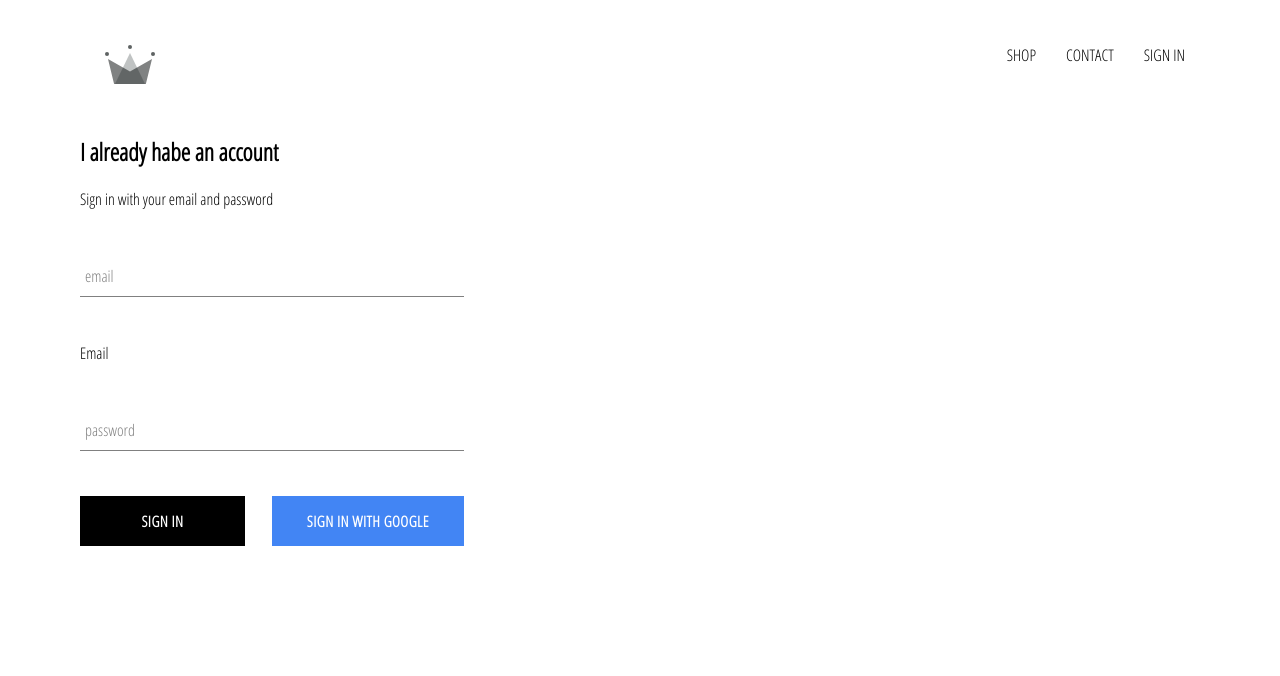
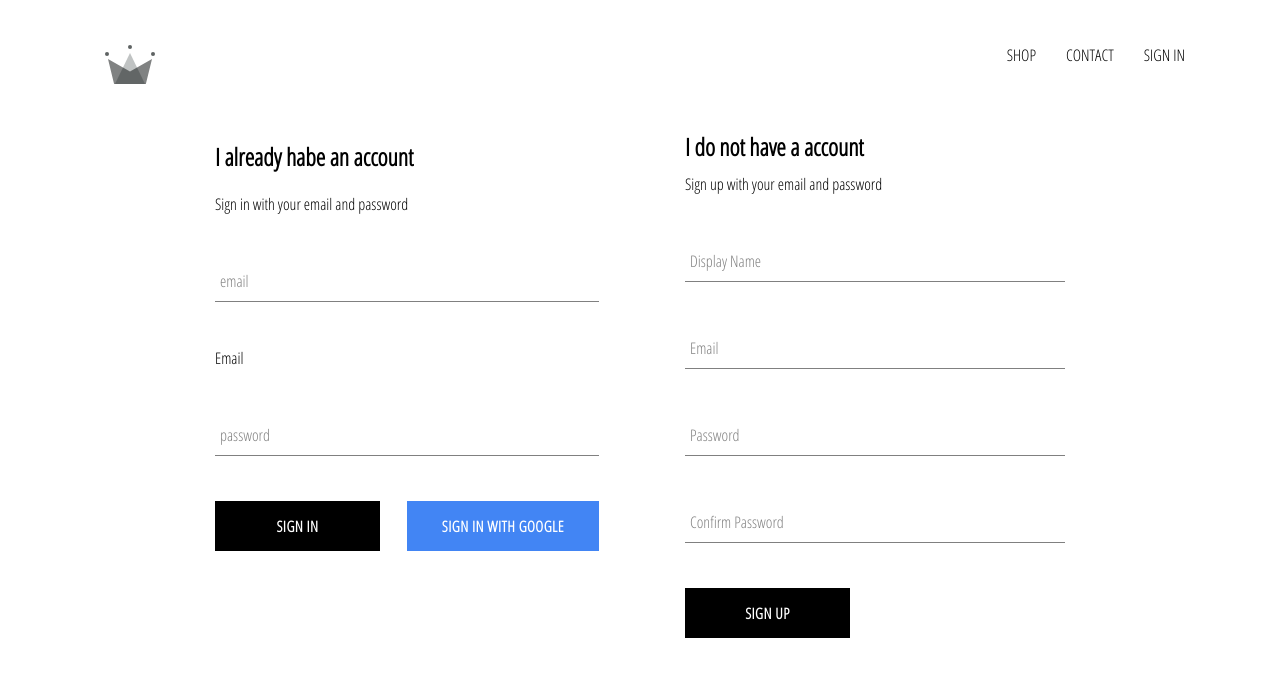
Before and after one commit to iwy-ok/crwn-clothing, a React (Create React App) app: page /signin in a window 1280 px wide. Shown: the top 676 px of the page. Built offline with nearby package versions, Linux system fonts and the light colour scheme; no server answers.

Commit message:
implemented firebase utils, included  ability to store authenticated users into our firestore database

```diff
--- a/src/App.js
+++ b/src/App.js
@@ -7,7 +7,7 @@
 import ShopPage from './pages/shop/shop.component';
 import Header from './components/header/header.component';
 import SignInAndSignUpPage from './pages/sign-in-and-sign-up/sign-in-and-sign-up.component';
-import { auth } from './firebase/firebase.utils';
+import { auth, createUserProfileDocument } from './firebase/firebase.utils';
 
 
 
@@ -23,14 +23,29 @@
   unsubscribeFromAuth = null
 
   componentDidMount() {
-   this.unsubscribeFromAuth = auth.onAuthStateChanged(user => {
-      this.setState({ currentUser: user});
-      console.log(user);
-    })
+   this.unsubscribeFromAuth = auth.onAuthStateChanged(async userAuth => {
+
+      if(userAuth) {
+        const userRef = await createUserProfileDocument(userAuth);
+
+        userRef.onSnapshot(snapShot => {
+         this.setState({
+           currentUser: {
+             id: snapShot.id,
+             ...snapShot.data()
+           }
+         });
+
+         console.log(this.state);
+        });
+
+      }
+      this.setState({currentUser: userAuth});
+    });
   }
 
   componentWillUnmount() {
-    this.unsubscribeFromAuth();
+
   }
 
 
--- /dev/null
+++ b/src/components/sign-up/sign-up.component.jsx
@@ -0,0 +1,102 @@
+import React from 'react';
+
+import FormInput from '../form-input/form-input.component'
+import CustomButton from '../custom-button/custom-buttom.component'
+
+import {auth, createUserProfileDocument} from '../../firebase/firebase.utils';
+
+import './sign-up.styles.scss';
+
+
+class SignUp extends React.Component {
+    constructor() {
+        super();
+
+        this.state = {
+            displayName: '',
+            email: '',
+            password: '',
+            confirmPassword: ''
+        };
+    }
+
+    handleSubmit = async event => {
+        event.preventDefault();
+
+        const { displayName, email, password, confirmPassword } = this.state;
+
+        if(password != confirmPassword) {
+            alert("password don't match");
+            return;
+        }
+
+        try{
+
+            const {user} = await auth.createUserWithEmailAndPassword(email, password);
+            await createUserProfileDocument(user, {displayName});
+            this.setState({
+                displayName: '',
+                email: '',
+                password: '',
+                confirmPassword: ''
+            })
+
+
+        } catch(error) {
+            console.error(error);
+
+        }
+
+    };
+
+    handleChange = event => {
+        const {name, value} = event.target;
+        this.setState({[name]: value});
+    };
+
+
+    render() {
+        const { displayName, email, password, confirmPassword } = this.state;
+        return(
+            <div className='sign-up'>
+                <h2 className='title'>
+                    I do not have a account
+                </h2>
+                <span>Sign up with your email and password</span>
+                <form className='sign-up-form' onSubmit = {this.handleSubmit}>
+                    <FormInput
+                    type='text'
+                    name='displayName'
+                    value={displayName}
+                    onChange={this.handleChange}
+                    label='Display Name'
+                    required />
+                            <FormInput
+                    type='email'
+                    name='email'
+                    value={email}
+                    onChange={this.handleChange}
+                    label='Email'
+                    required />
+                            <FormInput
+                    type='password'
+                    name='password'
+                    value={password}
+                    onChange={this.handleChange}
+                    label='Password'
+                    required />
+                            <FormInput
+                    type='password'
+                    name='confirmPassword'
+                    value={confirmPassword}
+                    onChange={this.handleChange}
+                    label='Confirm Password'
+                    required />
+                    <CustomButton type='submit'>SIGN UP</CustomButton>
+                </form>
+            </div>
+        )
+    }
+}
+
+export default SignUp;
--- /dev/null
+++ b/src/components/sign-up/sign-up.styles.scss
@@ -0,0 +1,8 @@
+.sign-up {
+    display: flex;
+    flex-direction: column;
+    width: 380px;
+    .title {
+        margin: 10px 0;
+    }
+}
--- a/src/firebase/firebase.utils.js
+++ b/src/firebase/firebase.utils.js
@@ -1,6 +1,7 @@
 import firebase from 'firebase/app';
 import 'firebase/firestore';
 import 'firebase/auth';
+
 
 
 const config = {
@@ -16,6 +17,29 @@
 
 };
 
+export const createUserProfileDocument = async(userAuth, additionalData) => {
+    if (!userAuth) return;
+    const userRef = firestore.doc(`users/${userAuth.uid}`);
+
+    const snapShot = await userRef.get();
+
+    if (!snapShot.exists) {
+        const { displayName, email } = userAuth;
+        const createdAt = new Date();
+        try {
+            await userRef.set({
+                displayName,
+                email,
+                createdAt,
+                ...additionalData
+            })
+        } catch (error) {
+            console.log('error creating user', error.message);
+        }
+    }
+    return userRef;
+}
+
 firebase.initializeApp(config);
 
 export const auth = firebase.auth();
--- a/src/pages/sign-in-and-sign-up/sign-in-and-sign-up.component.jsx
+++ b/src/pages/sign-in-and-sign-up/sign-in-and-sign-up.component.jsx
@@ -1,12 +1,14 @@
 import React from 'react';
 
 import SignIn from '../../components/sign-in/sign-in.component';
+import SignUp from '../../components/sign-up/sign-up.component';
 import './sign-in-and-sign-up.styles.scss';
 
 
 const SignInAndSignUpPage = () => (
     <div className='sign-in-and-sign-up'>
         <SignIn />
+        <SignUp />
     </div>
 
 );
--- a/src/pages/sign-in-and-sign-up/sign-in-and-sign-up.styles.scss
+++ b/src/pages/sign-in-and-sign-up/sign-in-and-sign-up.styles.scss
@@ -0,0 +1,6 @@
+.sign-in-and-sign-up {
+    width: 850px;
+    display: flex;
+    justify-content: space-between;
+    margin: 30px auto;
+}
```
